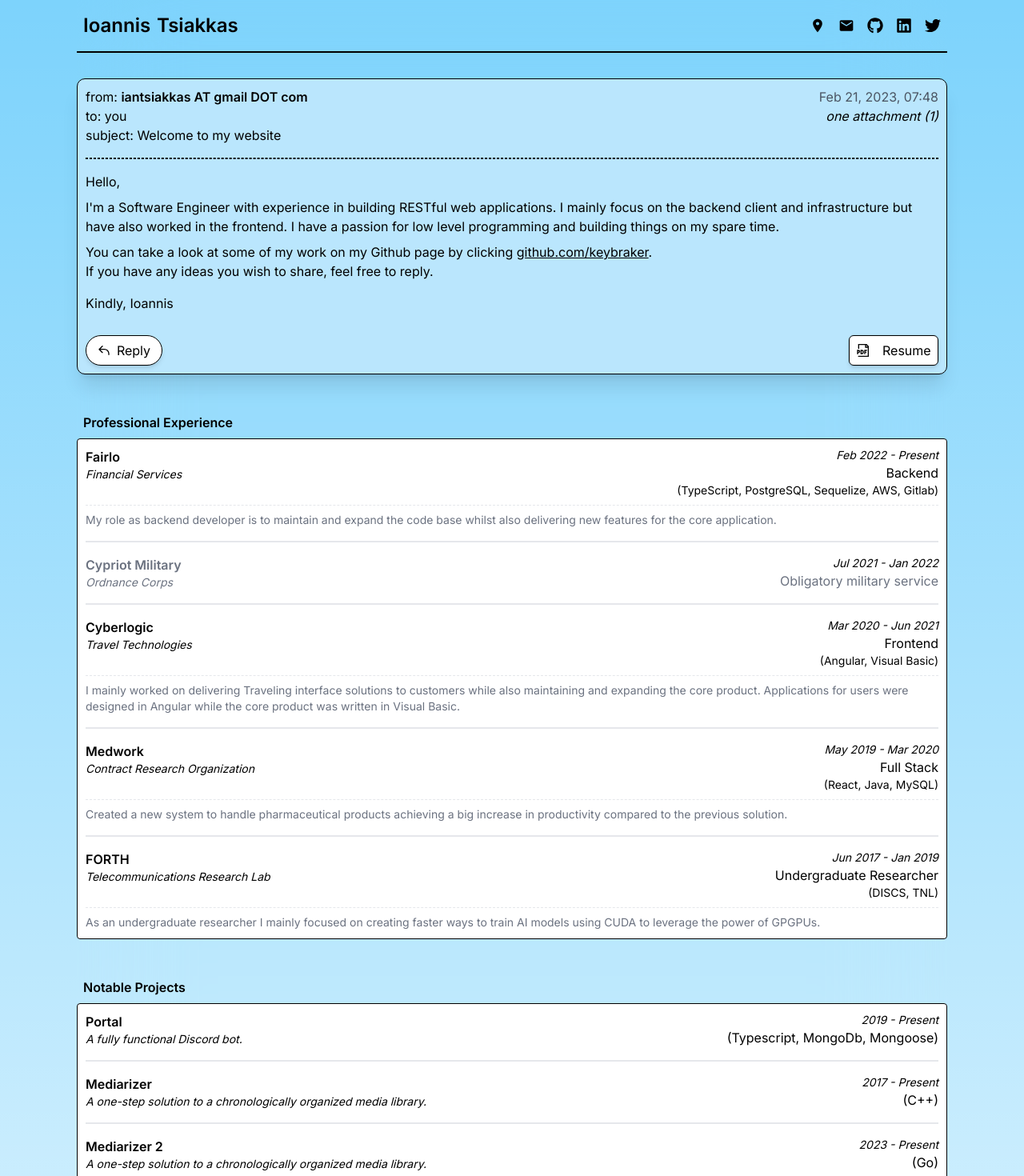
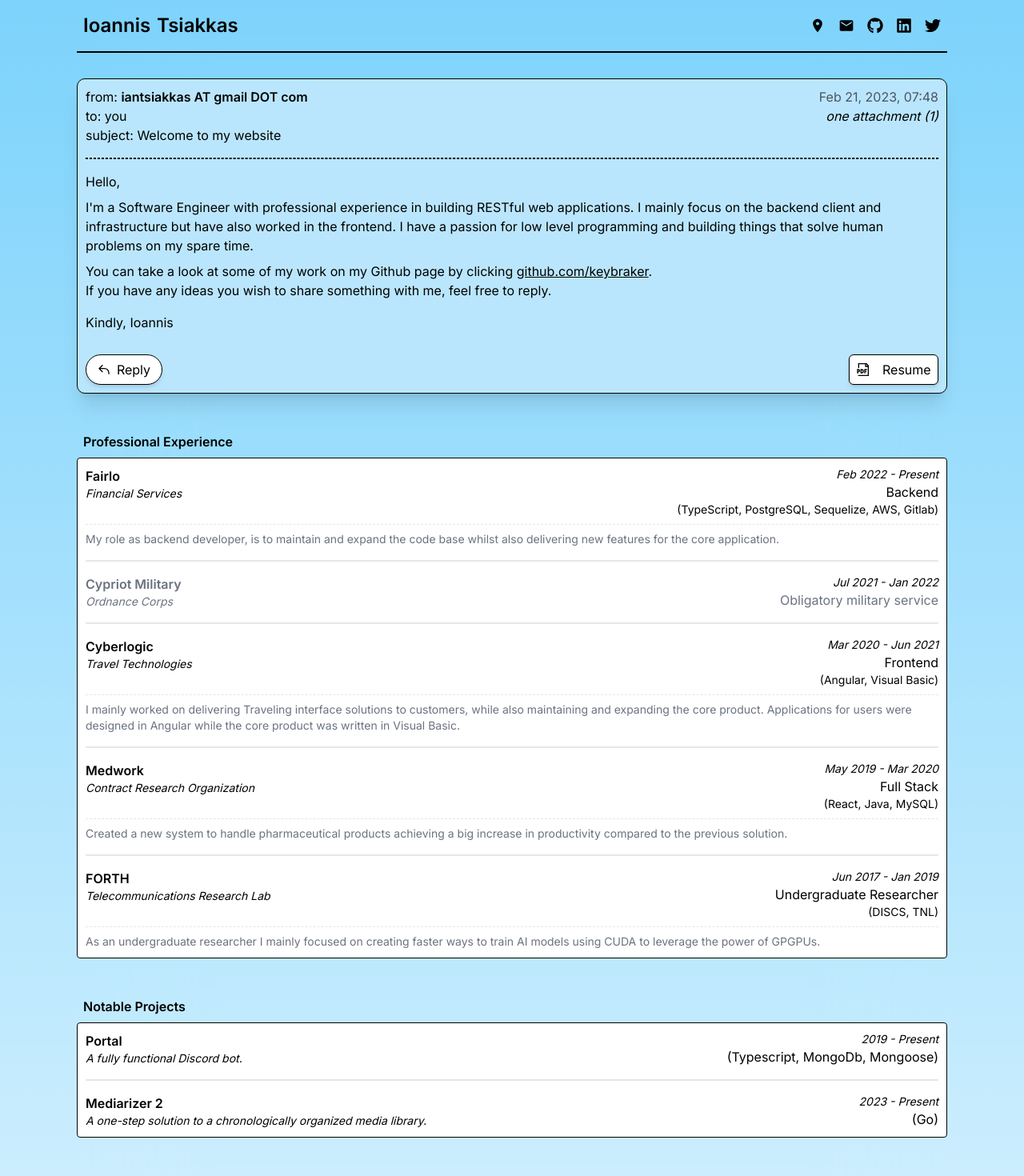
Before and after one commit to keybraker/keybraker.github.io, a Next.js app: page / in a window 1280 px wide. Shown: the top 1470 px of the page at 80% size. Built offline with nearby package versions, Linux system fonts and the light colour scheme.

Commit message:
Minor text updates

```diff
--- a/src/abilities/email.tsx
+++ b/src/abilities/email.tsx
@@ -64,10 +64,11 @@ export default function Email() {
         <p>Hello,</p>
 
         <p className="mt-2 whitespace-pre-line">
-          I&apos;m a Software Engineer with experience in building RESTful web
-          applications. I mainly focus on the backend client and infrastructure
-          but have also worked in the frontend. I have a passion for low level
-          programming and building things on my spare time.
+          I&apos;m a Software Engineer with professional experience in building
+          RESTful web applications. I mainly focus on the backend client and
+          infrastructure but have also worked in the frontend. I have a passion
+          for low level programming and building things that solve human
+          problems on my spare time.
         </p>
         <p className="mt-2 whitespace-pre-line">
           You can take a look at some of my work on my Github page by clicking{" "}
@@ -82,7 +83,10 @@ export default function Email() {
           </a>
           .
         </p>
-        <p>If you have any ideas you wish to share, feel free to reply.</p>
+        <p>
+          If you have any ideas you wish to share something with me, feel free
+          to reply.
+        </p>
 
         <p className="mt-4">Kindly, Ioannis</p>
       </div>
--- a/src/abilities/experience.tsx
+++ b/src/abilities/experience.tsx
@@ -11,7 +11,7 @@ const experiences: ShowcaseType[] = [
     position: "Backend",
     technologies: ["TypeScript", "PostgreSQL", "Sequelize", "AWS", "Gitlab"],
     description:
-      "My role as backend developer is to maintain and expand the code base whilst also delivering new features for the core application. ",
+      "My role as backend developer, is to maintain and expand the code base whilst also delivering new features for the core application.",
   },
   {
     start: "Jul 2021",
@@ -30,7 +30,7 @@ const experiences: ShowcaseType[] = [
     position: "Frontend",
     technologies: ["Angular", "Visual Basic"],
     description:
-      "I mainly worked on delivering Traveling interface solutions to customers while also maintaining and expanding the core product. " +
+      "I mainly worked on delivering Traveling interface solutions to customers, while also maintaining and expanding the core product. " +
       "Applications for users were designed in Angular while the core product was written in Visual Basic.",
   },
   {
--- a/src/abilities/projects.tsx
+++ b/src/abilities/projects.tsx
@@ -10,14 +10,14 @@ const projects: ShowcaseType[] = [
     info: "A fully functional Discord bot.",
     position: "(Typescript, MongoDb, Mongoose)",
   },
-  {
-    start: "2017",
-    end: "Present",
-    title:
-      '<a href="https://github.com/keybraker/mediarizer" rel="noopener noreferrer" target="_blank" class="hover:underline">Mediarizer</a>',
-    info: "A one-step solution to a chronologically organized media library.",
-    position: "(C++)",
-  },
+  // {
+  //   start: "2017",
+  //   end: "Present",
+  //   title:
+  //     '<a href="https://github.com/keybraker/mediarizer" rel="noopener noreferrer" target="_blank" class="hover:underline">Mediarizer</a>',
+  //   info: "A one-step solution to a chronologically organized media library.",
+  //   position: "(C++)",
+  // },
   {
     start: "2023",
     end: "Present",
```
